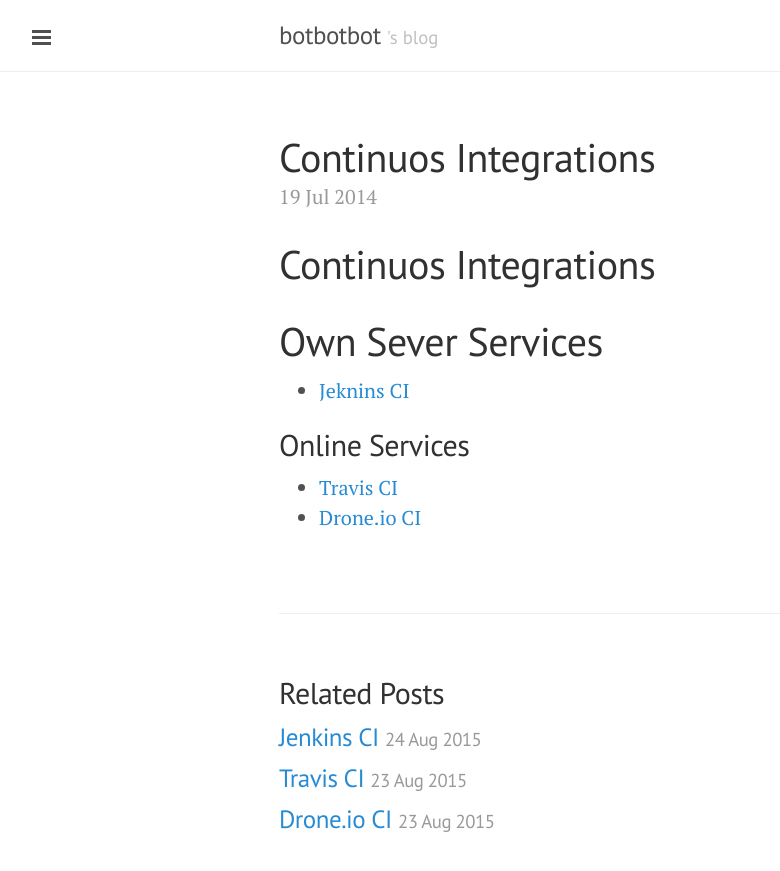
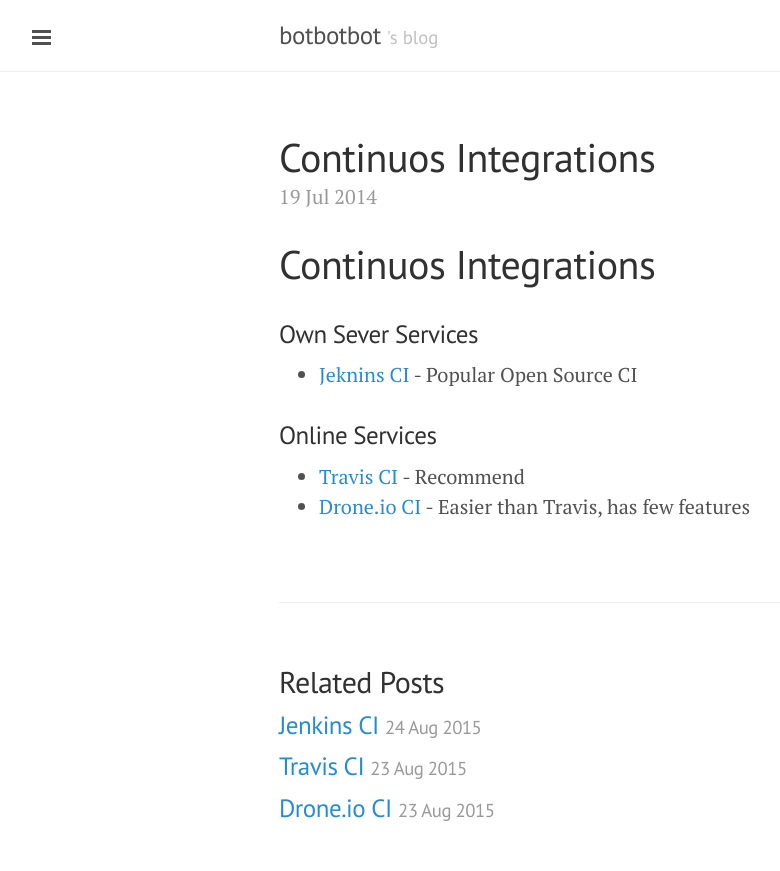
Before and after one commit to ibotdotout/ibotdotout.github.io, a Jekyll site: the page built from _posts/2014-07-19-continuous-integration.md, in a window 1280 px wide. Shown: the top 871 px of the page, without its empty margins (1-781 px from the left). Built offline with Jekyll 4.4.1, drawn with Linux system fonts in a browser that asks for light colours; Markdown is read by kramdown in place of the engine named in the settings.

Commit message:
Modify: clean it

```diff
--- a/_posts/2014-07-19-continuous-integration.md
+++ b/_posts/2014-07-19-continuous-integration.md
@@ -7,10 +7,10 @@ permalink: ci
 
 # Continuos Integrations
 
-#  Own Sever Services
-- [Jeknins CI]({{url}}/jenkins)
+###  Own Sever Services
+- [Jeknins CI]({{url}}/jenkins) - Popular Open Source CI
 
 
-## Online Services
-- [Travis CI]({{url}}/travis-ci)
-- [Drone.io CI]({{url}}/drone-ci)
+### Online Services
+- [Travis CI]({{url}}/travis-ci) - Recommend
+- [Drone.io CI]({{url}}/drone-ci) - Easier than Travis, has few features
```
Also changed, not shown: _posts/2015-08-23-travis-ci.md (+3 -3 lines).
